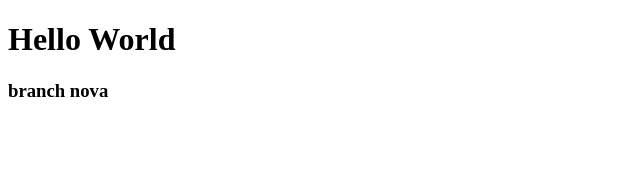
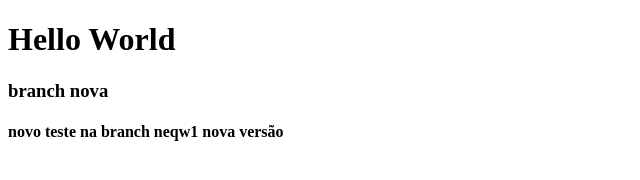
Before and after one commit to miguelpinheiro23/REPO, a plain HTML site: page index.html in a window 1280 px wide. Shown: the whole page, without its empty margins (0-640 px from the left). Drawn offline with Linux system fonts and the light colour scheme.

Commit message:
nova versao

```diff
--- a/index.html
+++ b/index.html
@@ -8,5 +8,6 @@
 <body>
     <h1>Hello World</h1>
     <h3>branch nova</h3>
+    <h4>novo teste na branch neqw1 nova versão</h4>
 </body>
 </html>
```
